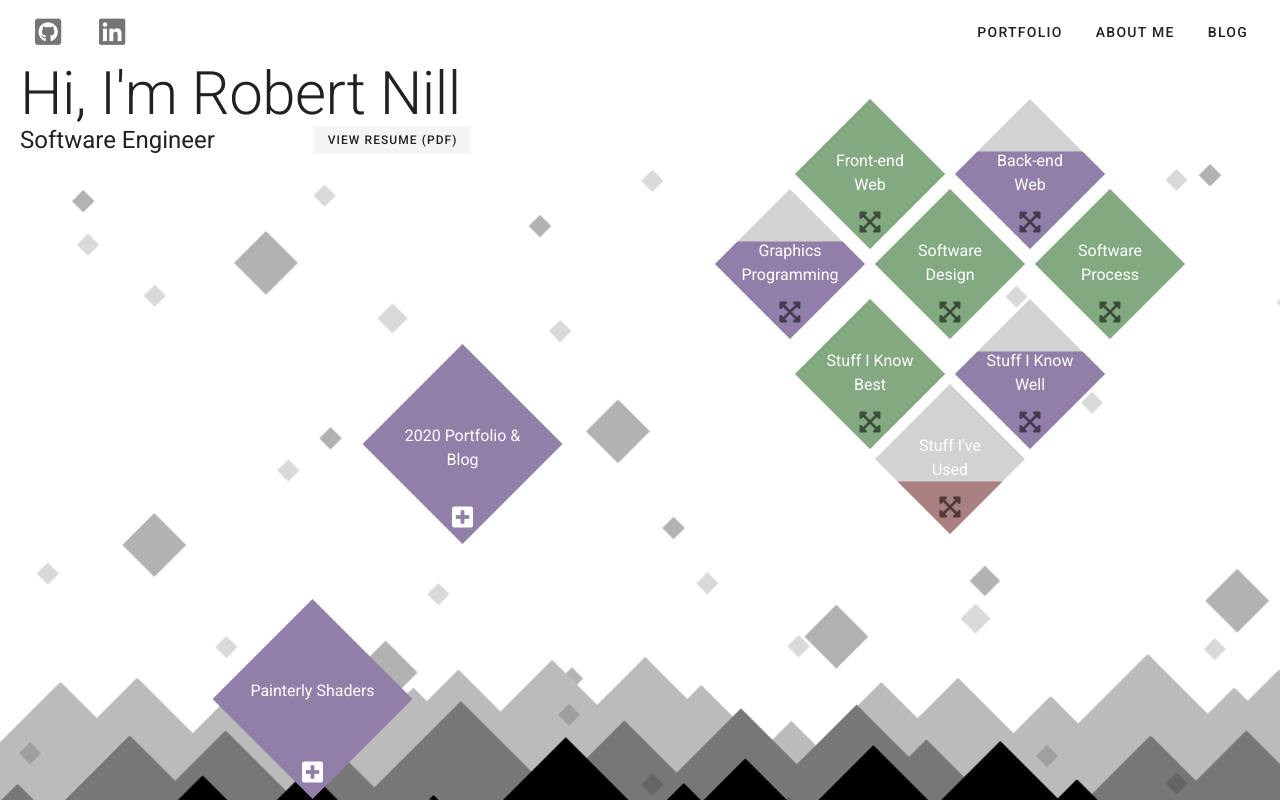
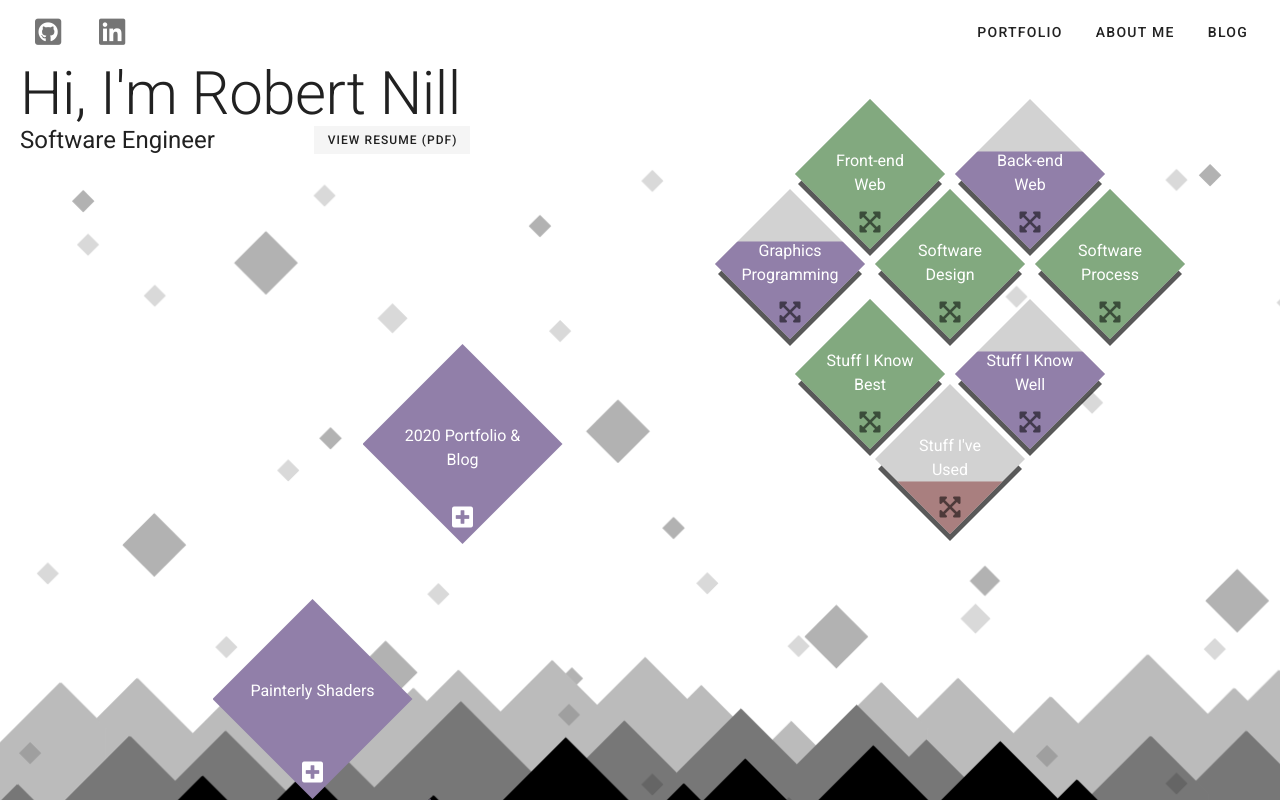
Before and after one commit to rmnill202/2020-portfolio-site, a Vue app: page /#/ in a window 1280 px wide. Shown: the top 800 px of the page. Built offline with nearby package versions, Linux system fonts and the light colour scheme.

Commit message:
Fixed z-index issues

```diff
--- a/src/components/ProjectsPanel.vue
+++ b/src/components/ProjectsPanel.vue
@@ -72,8 +72,10 @@ export default {
   width:  200px;
   clip-path: polygon(50% 0,100% 50%,50% 100%,0 50%);
   background-size: 200px 200px;
-  transition: all 0.75s;
+  /* transition: all 0.75s; */
+  transition: clip-path 0.75s, z-index 0.5s step-end;
   cursor: pointer;
+  z-index: 1;
 }
 .project-diamond-clickable:hover {
   /* background-color: #332e2e; */
@@ -86,7 +88,8 @@ export default {
   border-color:transparent!important;
   outline:none;
   /* pointer-events: none; */
-  transition: all 0.5s;
+  /* transition: all 0.5s; */
+  transition: clip-path 0.5s, z-index 0.5s step-start;
 }
 .project-diamond-fill {
   background-color: #d2d2d2;
@@ -113,6 +116,7 @@ export default {
   color: rgba(255, 255, 255, 255);
   transition: color 0.25s;
   pointer-events: none;
+  -webkit-user-select: none;
 }
 .project-diamond-clickable:focus .project-diamond-title {
   color: rgba(255, 255, 255, 0);
@@ -144,6 +148,7 @@ export default {
   color: rgba(255, 255, 255, 0);
   transition: color 0.25s;
   pointer-events: none;
+  -webkit-user-select: none;
 }
 .project-diamond-clickable:focus .project-diamond-details {
   color: rgba(255, 255, 255, 255);
--- a/src/components/SkillsPanel.vue
+++ b/src/components/SkillsPanel.vue
@@ -3,7 +3,6 @@
     <div class="skill-grid">
 
       <div  v-for="(s, index) in skills" class="skill-diamond-container">
-        <!-- <div class="diamond-shadow"></div> -->
         <div class="skill-diamond" :tabindex="1 + index">
           <div :class="`diamond-fill fill-${s.v}`" :style="`background-color: ${s.color}`"/>
           <div class="diamond-text">{{s.title}}</div>
@@ -12,6 +11,7 @@
           </div>
           <div class="diamond-icon"><v-icon>fas fa-expand-arrows-alt</v-icon></div>
         </div>
+        <div class="diamond-shadow"></div>
       </div>
 
 
@@ -76,13 +76,13 @@ export default {
   background-size: 150px 150px;
   clip-path: polygon(50% 0,100% 50%,50% 100%,0 50%);
   cursor: pointer;
-  transition: clip-path 0.25s, z-index 0.25s step-end;
+  transition: clip-path 0.25s, z-index 0.05s step-end;
   z-index: 1;
 }
 .skill-diamond:hover {
   background-color: #c4c4c4;
   clip-path: polygon(50% 5%,95% 50%,50% 95%,5% 50%);
-  transition: all 0.25s;
+  transition: all 0.15s;
 }
 .skill-diamond:focus {
   clip-path: polygon(0 0, 100% 0, 100% 100%, 0 100%);
@@ -90,7 +90,7 @@ export default {
   pointer-events: none; /* Allows the second click to de-focus */
   border-color:transparent!important;
   outline:none;
-  transition: clip-path 0.25s, z-index 0.25s step-start;
+  transition: clip-path 0.25s, z-index 0.05s step-start;
 }
 
 
@@ -106,6 +106,8 @@ export default {
   transition: color 0.25s;
 
   pointer-events: none;
+  -webkit-user-select: none;
+
 }
 .skill-diamond:focus .diamond-text {
   color: rgba(255, 255, 255, 0);
@@ -137,6 +139,7 @@ export default {
   transition: color 0.25s;
   pointer-events: none;
   margin-top: 5px;
+  -webkit-user-select: none;
 }
 .skill-diamond:focus .diamond-details {
   color: rgba(255, 255, 255, 255);
@@ -198,34 +201,30 @@ export default {
 
 
 
-
-/* @keyframes shadow-index-delay {
-    0%     { z-index: 1; }
-    99%    { z-index: 2; }
-    100%   { z-index: 2; }
-} */
-.diamond-shadow:first-child {
-  order: 2;
-}
 .diamond-shadow {
-  background-color: #252525;
-  height: 150px;
-  width:  150px;
-  background-size: 150px 150px;
+  background-color: #000000a6;
+  height: 160px;
+  width:  160px;
+  background-size: 160px 160px;
   position: absolute;
   top: 5px;
-  transition: all 0.25s;
-  clip-path: polygon(50% 0,100% 50%,50% 100%,0 50%);
+  transition: clip-path 0.25s, z-index 0.05s step-end;
+  clip-path: polygon(50% 5%,95% 50%,50% 95%,5% 50%);
+  z-index: 0;
+  pointer-events: none;
 }
 .skill-diamond:hover + .diamond-shadow {
-  clip-path: polygon(50% 5%,95% 50%,50% 95%,5% 50%);
-  transition: all 0.25s;
+  clip-path: polygon(50% 10%,90% 50%,50% 90%,10% 50%);
+  transition: all 0.15s;
 }
 .skill-diamond:focus + .diamond-shadow {
   /* clip-path: polygon(50% 50%, 50% 50%, 50% 50%, 50% 50%); */
-  clip-path: polygon(0 0, 100% 0, 100% 100%, 0 100%);
+  clip-path: polygon(0 10%, 100% 10%, 100% 100%, 0 100%);
   /* animation: shadow-index-delay 0.25s linear; */
   /* z-index: 2; */
+  transition: all 0.25s, z-index 0.05s step-start;
+  z-index: 9900;
+  top: 5px;
 }
 
 
```
